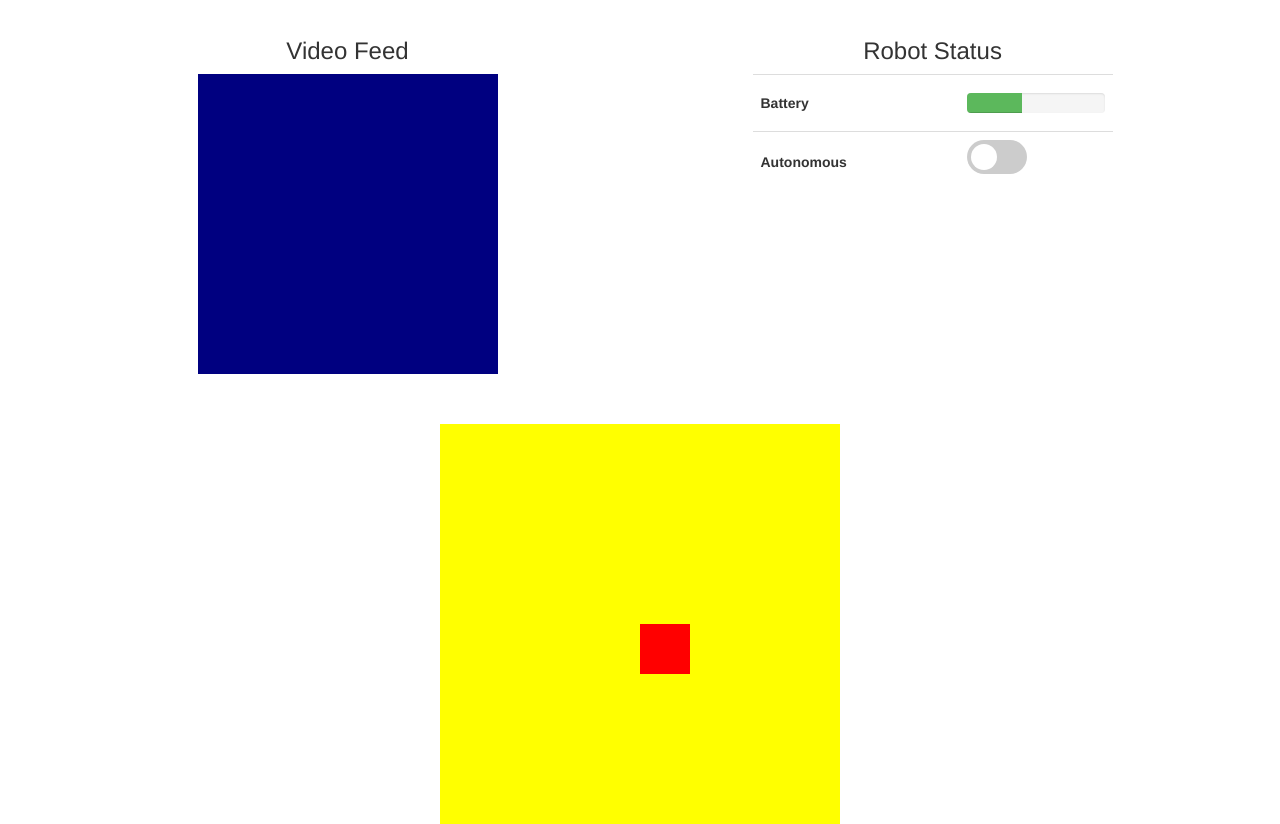
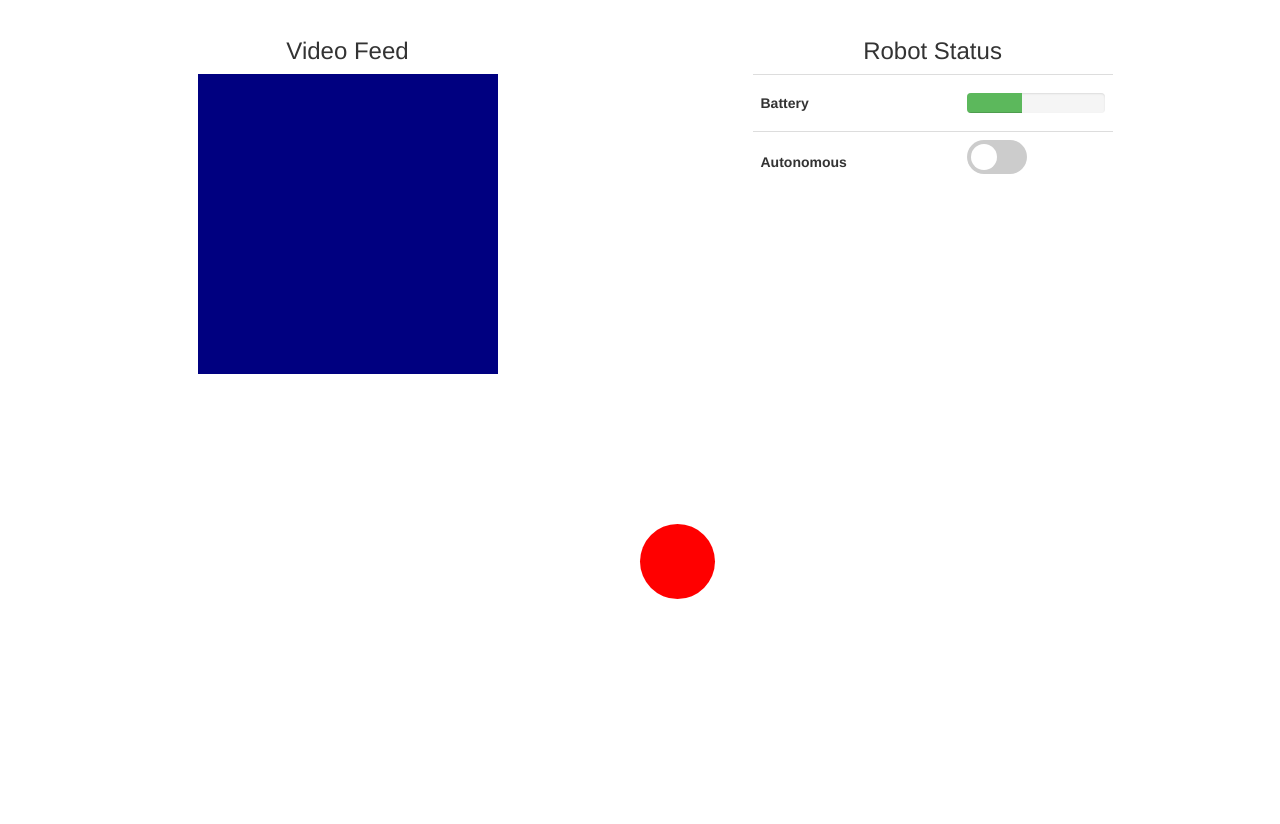
Before and after one commit to jbyoung12/ProjectPrism, a plain HTML site: page webpage/index.html in a window 1280 px wide. Shown: the part 102-926 px from the top of the page. After the commit the page ends 826 px from the top, so only its background shows below. Drawn offline with Linux system fonts and the light colour scheme.

Commit message:
fixed keyboard gamepad

```diff
--- a/webpage/css/main.css
+++ b/webpage/css/main.css
@@ -11,20 +11,18 @@
 
 /*animation*/
 #container {
-  margin-top:50px;
-  margin-left:50px;
-    width: 400px;
-    height: 400px;
     margin-left:auto;
     margin-right:auto;
     position: relative;
-    background: yellow;
+    width:100%;
+    height:350px;
 }
 #animate {
-    width: 50px;
-    height: 50px;
-    left:200px;
-    top:200px;
+    border-radius:50px;
+    width: 75px;
+    height: 75px;
+left:50%;
+top:150px;
     position: absolute;
     background: red;
 }
--- a/webpage/js/animate.js
+++ b/webpage/js/animate.js
@@ -51,8 +51,8 @@ window.onload = function () {
     horiCenter = parseInt(style.getPropertyValue('left'));
     animateTop = vertCenter;
     animateLeft = horiCenter;
+    //animate.style.position = 'absolute';
 };
-
 
 function anim(e){
 
@@ -94,11 +94,23 @@ function anim(e){
         animateTop = animateTop-100;
         animate.style.top = animateTop + 'px';
     }
-    return reset();
+
+animateTop=vertCenter;
+animateLeft=horiCenter;
 }
 
 function reset() {
 animateTop=vertCenter;
-animateLeft=horiCenter;          // The function returns the product of p1 and p2
+animateLeft=horiCenter;
+animate.style.left = animateLeft + 'px';
+ animate.style.top = animateTop + 'px';
 }
-document.onkeydown = anim;
+
+$(document).ready(function(){
+       $(document).keyup(function(){
+        reset();
+    });
+   document.onkeydown = anim;
+
+
+});
```
